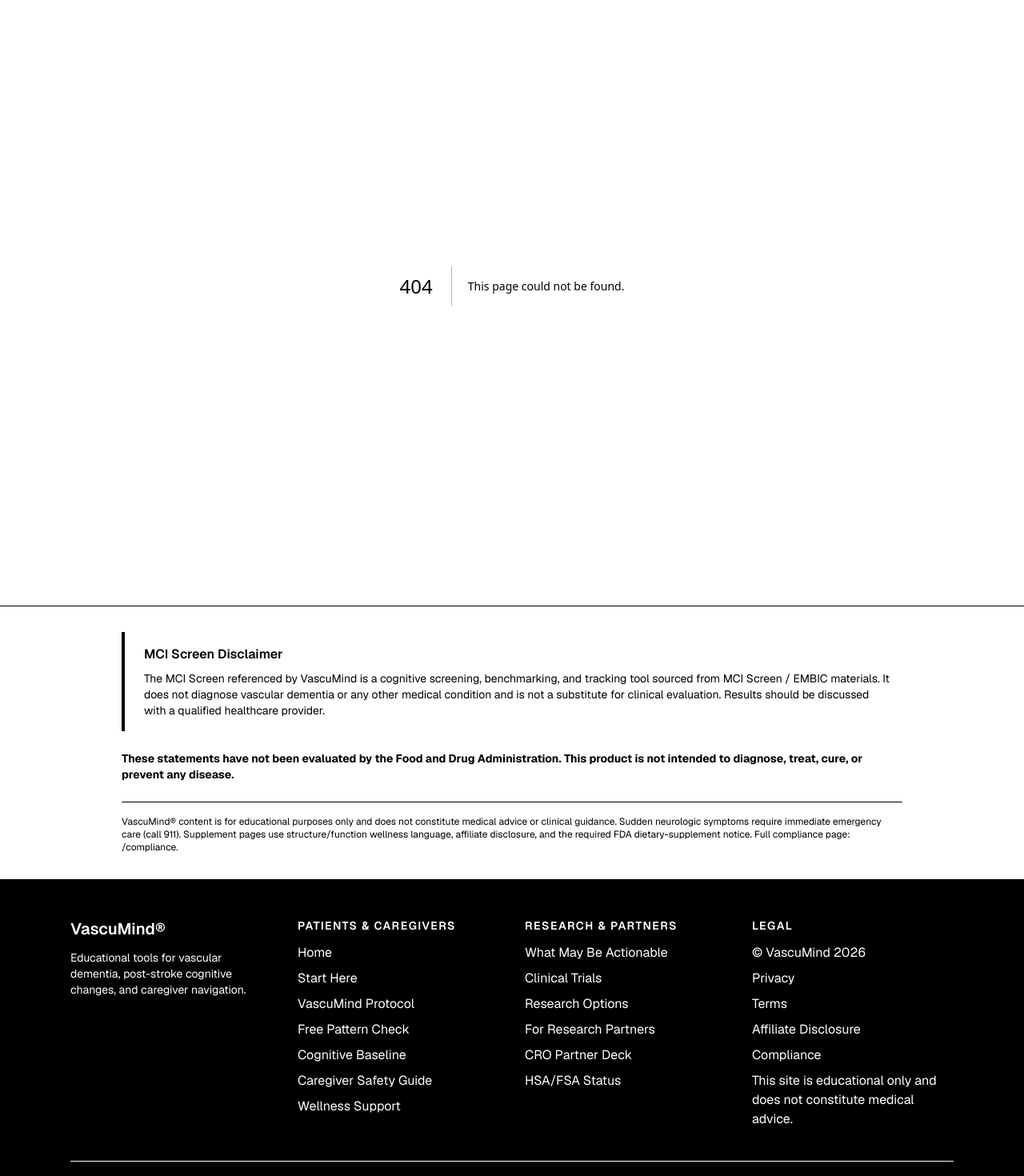
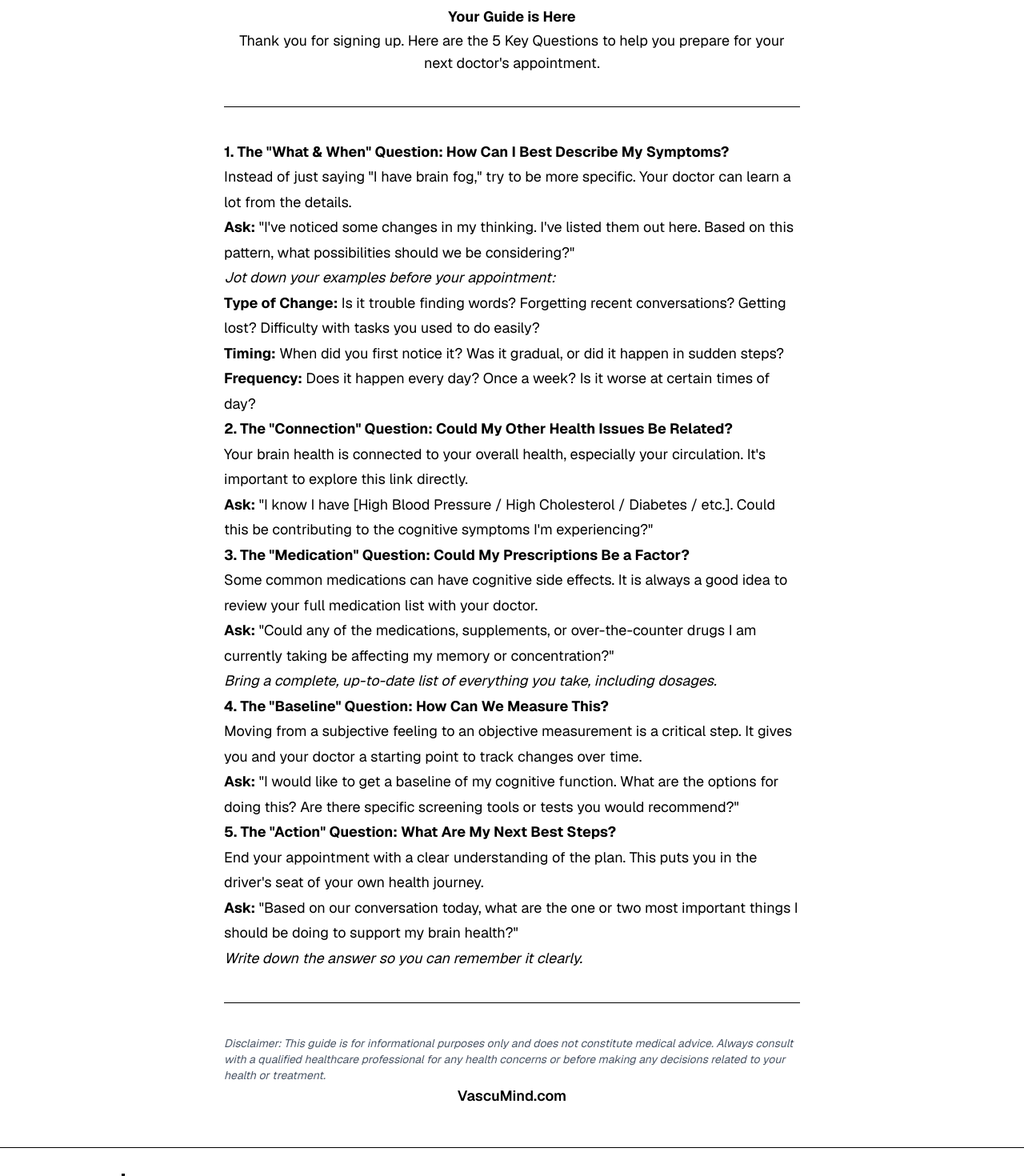
Before and after one commit to croomlawrence/vasculardementia.ai, a Next.js app: page /resources/5-questions-guide in a window 1280 px wide. Before the commit this address had no page. Shown: the part 140-1610 px from the top of the page at 80% size. Built offline with nearby package versions, Linux system fonts and the light colour scheme.

Commit message:
feat: implement lead magnet and email capture

```diff
--- /dev/null
+++ b/app/resources/5-questions-guide/page.tsx
@@ -0,0 +1,53 @@
+import type { Metadata } from 'next';
+
+export const metadata: Metadata = {
+  title: "Your Guide: 5 Questions for Your Doctor | VascuMind",
+  description: "A guide to help you have a more productive conversation with your doctor about cognitive health and circulation.",
+  robots: "noindex, nofollow", // Prevents this page from showing up in Google
+};
+
+export default function FiveQuestionsGuide() {
+  return (
+    <main className="max-w-3xl mx-auto px-6 py-12 bg-white">
+      <div className="prose prose-xl mx-auto">
+        <h1 className="text-center">Your Guide is Here</h1>
+        <p className="text-center text-lg">Thank you for signing up. Here are the 5 Key Questions to help you prepare for your next doctor's appointment.</p>
+
+        <hr className="my-10" />
+
+        <h2>1. The "What & When" Question: How Can I Best Describe My Symptoms?</h2>
+        <p>Instead of just saying "I have brain fog," try to be more specific. Your doctor can learn a lot from the details.</p>
+        <p><strong>Ask:</strong> "I've noticed some changes in my thinking. I've listed them out here. Based on this pattern, what possibilities should we be considering?"</p>
+        <p><em>Jot down your examples before your appointment:</em></p>
+        <ul>
+          <li><strong>Type of Change:</strong> Is it trouble finding words? Forgetting recent conversations? Getting lost? Difficulty with tasks you used to do easily?</li>
+          <li><strong>Timing:</strong> When did you first notice it? Was it gradual, or did it happen in sudden steps?</li>
+          <li><strong>Frequency:</strong> Does it happen every day? Once a week? Is it worse at certain times of day?</li>
+        </ul>
+
+        <h2>2. The "Connection" Question: Could My Other Health Issues Be Related?</h2>
+        <p>Your brain health is connected to your overall health, especially your circulation. It's important to explore this link directly.</p>
+        <p><strong>Ask:</strong> "I know I have [High Blood Pressure / High Cholesterol / Diabetes / etc.]. Could this be contributing to the cognitive symptoms I'm experiencing?"</p>
+
+        <h2>3. The "Medication" Question: Could My Prescriptions Be a Factor?</h2>
+        <p>Some common medications can have cognitive side effects. It is always a good idea to review your full medication list with your doctor.</p>
+        <p><strong>Ask:</strong> "Could any of the medications, supplements, or over-the-counter drugs I am currently taking be affecting my memory or concentration?"</p>
+        <p><em>Bring a complete, up-to-date list of everything you take, including dosages.</em></p>
+
+        <h2>4. The "Baseline" Question: How Can We Measure This?</h2>
+        <p>Moving from a subjective feeling to an objective measurement is a critical step. It gives you and your doctor a starting point to track changes over time.</p>
+        <p><strong>Ask:</strong> "I would like to get a baseline of my cognitive function. What are the options for doing this? Are there specific screening tools or tests you would recommend?"</p>
+
+        <h2>5. The "Action" Question: What Are My Next Best Steps?</h2>
+        <p>End your appointment with a clear understanding of the plan. This puts you in the driver's seat of your own health journey.</p>
+        <p><strong>Ask:</strong> "Based on our conversation today, what are the one or two most important things I should be doing to support my brain health?"</p>
+        <p><em>Write down the answer so you can remember it clearly.</em></p>
+
+        <hr className="my-10" />
+
+        <p className="text-sm text-gray-600"><em>Disclaimer: This guide is for informational purposes only and does not constitute medical advice. Always consult with a qualified healthcare professional for any health concerns or before making any decisions related to your health or treatment.</em></p>
+        <p className="text-center font-semibold">VascuMind.com</p>
+      </div>
+    </main>
+  );
+}
--- a/app/resources/guide-to-hachinski-score/page.tsx
+++ b/app/resources/guide-to-hachinski-score/page.tsx
@@ -1,5 +1,6 @@
 import type { Metadata } from 'next';
 import Link from 'next/link';
+import EmailCapture from '@/components/EmailCapture';
 
 export const metadata: Metadata = {
   title: "A Patient's Guide to the Hachinski Score | VascuMind",
@@ -45,6 +46,9 @@ export default function HachinskiGuidePage() {
             Take the Free Vascular Pattern Quiz
           </Link>
         </div>
+
+        <EmailCapture />
+
       </div>
     </main>
   );
--- a/app/resources/heart-brain-connection/page.tsx
+++ b/app/resources/heart-brain-connection/page.tsx
@@ -1,5 +1,6 @@
 import type { Metadata } from 'next';
 import Link from 'next/link';
+import EmailCapture from '@/components/EmailCapture';
 
 export const metadata: Metadata = {
   title: "The Heart-Brain Connection | VascuMind",
@@ -44,6 +45,9 @@ export default function HeartBrainConnectionPage() {
             Take the Free Vascular Pattern Quiz
           </Link>
         </div>
+
+        <EmailCapture />
+
       </div>
     </main>
   );
--- a/app/resources/improve-brain-circulation/page.tsx
+++ b/app/resources/improve-brain-circulation/page.tsx
@@ -1,5 +1,6 @@
 import type { Metadata } from 'next';
 import Link from 'next/link';
+import EmailCapture from '@/components/EmailCapture';
 
 export const metadata: Metadata = {
   title: "5 Ways to Support Healthy Brain Circulation | VascuMind",
@@ -43,6 +44,9 @@ export default function BrainCirculationPage() {
         <h2>A Journey of a Thousand Miles...</h2>
         <p>Making lifestyle changes can feel daunting, but every small step counts. By focusing on your vascular health, you are taking a powerful, proactive role in your own cognitive wellness journey.</p>
         <p><strong>Learn more about the <Link href="/resources/heart-brain-connection">deep link between your circulation and your mind</Link>.</strong></p>
+
+        <EmailCapture />
+
       </div>
     </main>
   );
--- /dev/null
+++ b/components/EmailCapture.tsx
@@ -0,0 +1,28 @@
+'use client';
+
+import Link from 'next/link';
+
+export default function EmailCapture() {
+  return (
+    <div className="bg-gray-100 rounded-3xl p-8 mt-16 text-center">
+      <h3 className="text-3xl font-semibold mb-4">Get Your Free Guide</h3>
+      <p className="text-xl text-black mb-6">
+        Download our free PDF guide: "The 5 Key Questions to Ask Your Doctor About Brain Health & Circulation" to help you prepare for your next appointment.
+      </p>
+
+      {/* This is a placeholder. In a real app, this would be a form that submits to an email service.
+          For now, we will just link directly to the guide page. */}
+
+      <Link
+        href="/resources/5-questions-guide"
+        className="btn-green inline-block px-10 py-4 rounded-full text-xl font-semibold focus:outline focus:outline-4 focus:outline-white text-center"
+      >
+        Download The Guide
+      </Link>
+
+      <p className="text-sm text-gray-600 mt-4">
+        We respect your privacy. No spam.
+      </p>
+    </div>
+  );
+}
```
